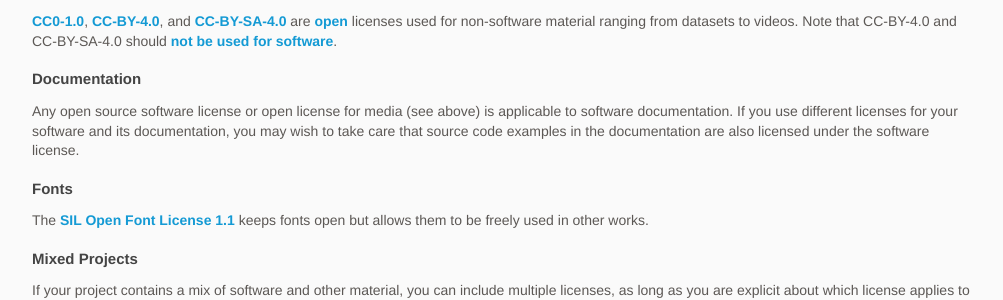
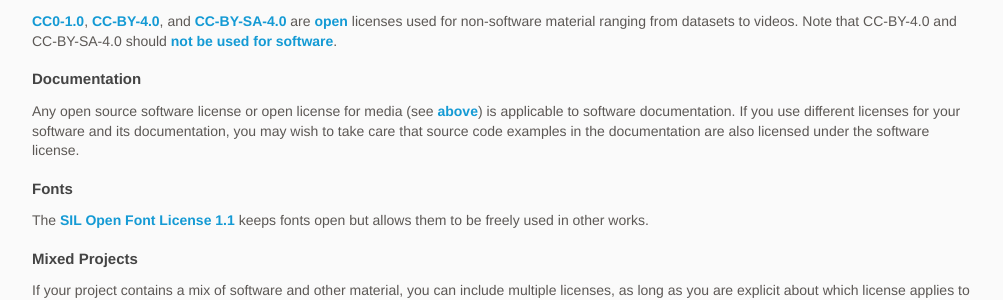
Before and after one commit to github/choosealicense.com, a Jekyll site: the page built from non-software.md, in a window 1280 px wide. Shown: the part 224-524 px from the top of the page, without its empty margins (138-1141 px from the left). Built offline with Jekyll 4.4.1, drawn with Linux system fonts in a browser that asks for light colours; some web fonts are replaced; some of the changed lines change nothing that is shown.

Commit message:
internal link for zero ambiguity

```diff
--- a/non-software.md
+++ b/non-software.md
@@ -12,7 +12,7 @@
 
 ### Documentation
 
-Any open source software license or open license for media (see above) is applicable to software documentation. If you use different licenses for your software and its documentation, you may wish to take care that source code examples in the documentation are also licensed under the software license.
+Any open source software license or open license for media (see [above](#data-media-etc)) is applicable to software documentation. If you use different licenses for your software and its documentation, you may wish to take care that source code examples in the documentation are also licensed under the software license.
 
 ### Fonts
 
```
